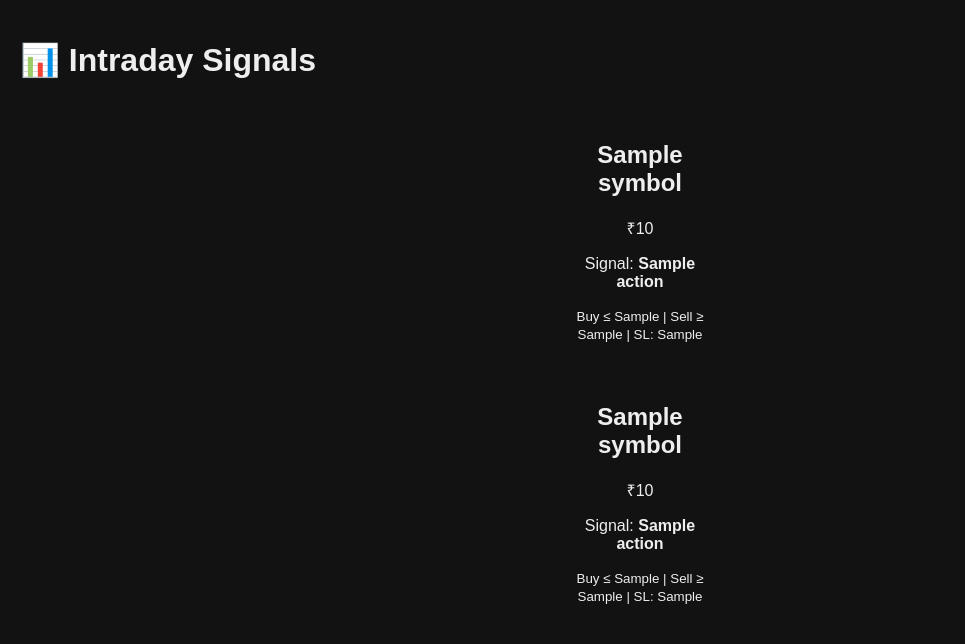
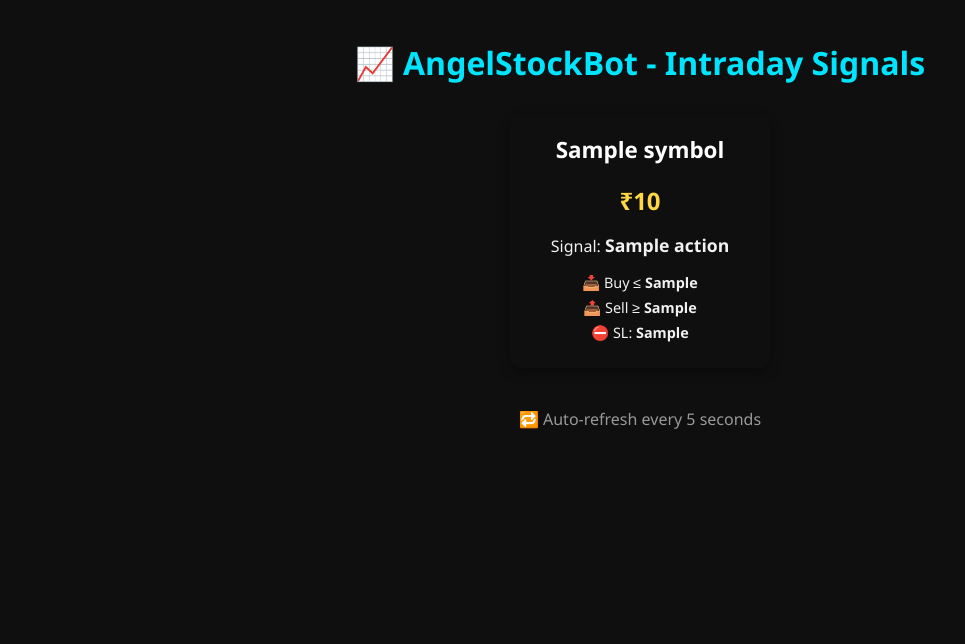
Before and after one commit to CodeVibes8/AngelStockBot, a Flask app: template templates/index.html in a window 1280 px wide. Shown: the top 644 px of the page, without its empty margins (0-965 px from the left). Run offline with Flask 3, Linux system fonts and the light colour scheme; the template is opened without the code that fills it: most values are stand-ins (such as "Sample title", 1, 10 or a date in 2020).

Commit message:
UI update

```diff
--- a/static/style.css
+++ b/static/style.css
@@ -1,6 +1,102 @@
-body { margin:0; padding:20px; font-family:sans-serif; background:#121212; color:#eee; }
-.grid { display:flex; flex-wrap:wrap; gap:15px; justify-content:center; }
-.card { padding:20px; border-radius:8px; width:160px; text-align:center; }
-.card.buy { background:#0a3; }
-.card.sell { background:#a00; }
-.card.hold { background:#555; }
+/* Reset & Base Styles */
+body {
+  margin: 0;
+  padding: 20px;
+  font-family: 'Segoe UI', sans-serif;
+  background: #0f0f0f;
+  color: #f1f1f1;
+}
+
+h1 {
+  text-align: center;
+  margin-bottom: 30px;
+  font-size: 2em;
+  color: #00e5ff;
+}
+
+.grid {
+  display: flex;
+  flex-wrap: wrap;
+  gap: 20px;
+  justify-content: center;
+}
+
+.card {
+  width: 220px;
+  padding: 20px;
+  border-radius: 12px;
+  text-align: center;
+  box-shadow: 0 4px 12px rgba(0,0,0,0.4);
+  transition: transform 0.2s, box-shadow 0.3s;
+  animation: fadeIn 0.5s ease-in-out;
+}
+
+.card:hover {
+  transform: translateY(-5px);
+  box-shadow: 0 6px 16px rgba(0, 0, 0, 0.5);
+}
+
+/* Signal Colors */
+.card.buy {
+  background: linear-gradient(135deg, #00c853, #2e7d32);
+  border: 2px solid #00e676;
+}
+
+.card.sell {
+  background: linear-gradient(135deg, #d50000, #b71c1c);
+  border: 2px solid #ff5252;
+}
+
+.card.hold {
+  background: linear-gradient(135deg, #424242, #212121);
+  border: 2px solid #757575;
+}
+
+/* Text Styles */
+.card h2 {
+  margin-top: 0;
+  font-size: 1.4em;
+  color: #fff;
+}
+
+.card .price {
+  font-size: 1.5em;
+  font-weight: bold;
+  color: #ffd740;
+  margin: 10px 0;
+}
+
+.card .signal span {
+  font-weight: bold;
+  font-size: 1.1em;
+}
+
+.details p {
+  margin: 6px 0;
+  font-size: 0.9em;
+}
+
+footer {
+  text-align: center;
+  margin-top: 40px;
+  color: #999;
+}
+
+.no-signals {
+  text-align: center;
+  color: #ff3d00;
+  font-size: 1.2em;
+}
+
+/* Animations */
+@keyframes fadeIn {
+  from { opacity: 0; transform: scale(0.95); }
+  to { opacity: 1; transform: scale(1); }
+}
+
+/* Responsive Grid */
+@media (max-width: 600px) {
+  .card {
+    width: 90%;
+  }
+}
--- a/templates/index.html
+++ b/templates/index.html
@@ -1,39 +1,42 @@
 <!DOCTYPE html>
-<html>
+<html lang="en">
 <head>
-  <meta charset="utf-8">
-  <title>Stock Signals</title>
+  <meta charset="UTF-8">
+  <title>📊 Stock Signals Dashboard</title>
   <link rel="stylesheet" href="/static/style.css">
+  <meta name="viewport" content="width=device-width, initial-scale=1.0">
 </head>
 <body>
-  <h1>📊 Intraday Signals</h1>
-  <div class="grid">
-    {% for s in signals %}
-    <div class="card {{ s.action.lower() }}">
-      <h2>{{ s.symbol }}</h2>
-      <p>₹{{ s.price }}</p>
-      <p>Signal: <b>{{ s.action }}</b></p>
-      <small>Buy ≤ {{ s.target_buy }} | Sell ≥ {{ s.target_sell }} | SL: {{ s.stop_loss }}</small>
-    </div>
-    {% endfor %}
-  </div>
-  <script>
-    setTimeout(() => { window.location.reload() }, 5000);
-  </script>
-  <div class="grid">
+
+  <header>
+    <h1>📈 AngelStockBot - Intraday Signals</h1>
+  </header>
+
+  <main class="grid">
     {% if signals %}
       {% for s in signals %}
       <div class="card {{ s.action.lower() }}">
         <h2>{{ s.symbol }}</h2>
-      <p>₹{{ s.price }}</p>
-      <p>Signal: <b>{{ s.action }}</b></p>
-      <small>Buy ≤ {{ s.target_buy }} | Sell ≥ {{ s.target_sell }} | SL: {{ s.stop_loss }}</small>
+        <p class="price">₹{{ s.price }}</p>
+        <p class="signal">Signal: <span>{{ s.action }}</span></p>
+        <div class="details">
+          <p>📥 Buy ≤ <b>{{ s.target_buy }}</b></p>
+          <p>📤 Sell ≥ <b>{{ s.target_sell }}</b></p>
+          <p>⛔ SL: <b>{{ s.stop_loss }}</b></p>
+        </div>
       </div>
       {% endfor %}
     {% else %}
-    <p>No signals available (API login failed or empty list).</p>
+      <p class="no-signals">❌ No signals available (API login failed or empty list).</p>
     {% endif %}
-</div>
+  </main>
 
+  <footer>
+    <p>🔁 Auto-refresh every 5 seconds</p>
+  </footer>
+
+  <script>
+    setTimeout(() => { window.location.reload() }, 5000);
+  </script>
 </body>
 </html>
```
Lines whose indentation alone changed are shown as unchanged.
